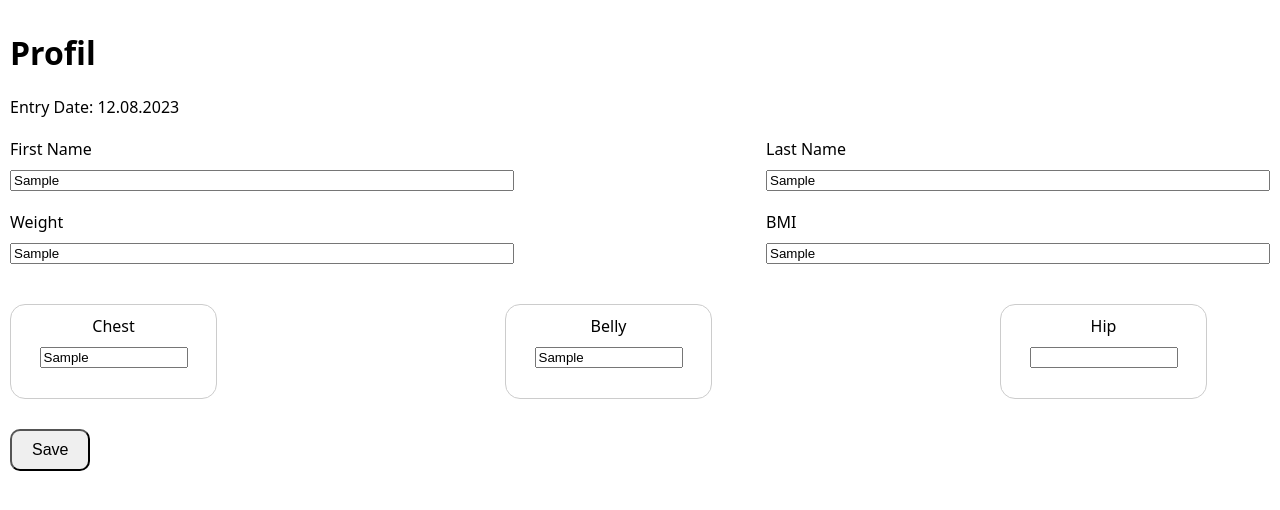
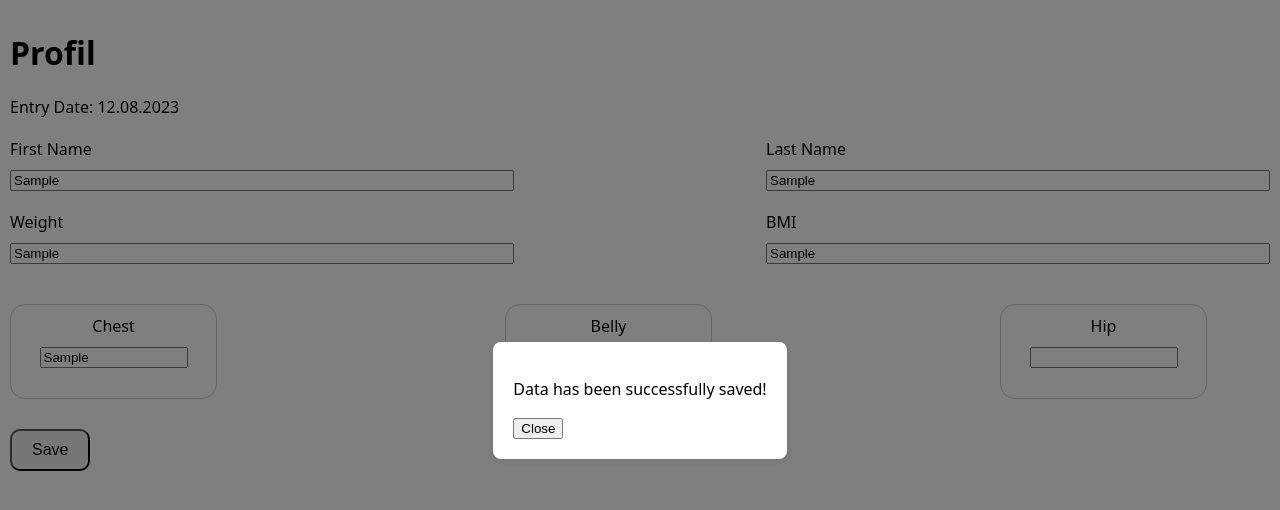
Before and after one commit to oliverhees/capstone, a Next.js app: page /profile in a window 1280 px wide. Both pictures are taken after typing "Sample", "Sample", "Sample", "Sample", "Sample", "Sample" into the empty fields and a click on the button "Save". Shown: the top 510 px of the page. Built offline with nearby package versions, Linux system fonts and the light colour scheme.

Commit message:
add popup

```diff
--- a/components/ProfileForm/index.js
+++ b/components/ProfileForm/index.js
@@ -1,7 +1,9 @@
 import styled from "styled-components";
-import { useEffect } from "react";
+import { useState, useEffect } from "react";
 
 export default function ProfileForm({ setFormData, formData }) {
+  const [showSubmitBox, setShowSubmitBox] = useState(false);
+
   //Handle input change
   const handleInputChange = (event) => {
     const { name, value } = event.target;
@@ -11,7 +13,8 @@ export default function ProfileForm({ setFormData, formData }) {
   //Handle form submit
   const handleSubmit = (event) => {
     event.preventDefault();
-    console.log(formData);
+    setShowSubmitBox(true);
+    console.log(showSubmitBox);
   };
 
   useEffect(() => {
@@ -29,6 +32,21 @@ export default function ProfileForm({ setFormData, formData }) {
     // Save date in the desired format
     setFormData({ ...formData, entryDate: formatDate(currentDate) });
   }, []);
+
+  const SubmitBox = ({ onClose }) => {
+    return (
+      <Overlay>
+        <div className="submit-box">
+          <p>Data has been successfully saved!</p>
+          <button onClick={onClose}>Close</button>
+        </div>
+      </Overlay>
+    );
+  };
+  const handleCloseBox = () => {
+    setShowSubmitBox(false);
+    console.log(showSubmitBox);
+  };
 
   return (
     <ProfileFormDiv onSubmit={handleSubmit}>
@@ -101,6 +119,7 @@ export default function ProfileForm({ setFormData, formData }) {
         </BodyDetailDiv>
       </ProfileFormBodyDiv>
       <SubmitButton type="submit">Save</SubmitButton>
+      {showSubmitBox && <SubmitBox onClose={handleCloseBox} />}
     </ProfileFormDiv>
   );
 }
@@ -164,3 +183,23 @@ const SubmitButton = styled.button`
   border-radius: 10px;
   margin: 30px 0;
 `;
+
+const Overlay = styled.div`
+  position: fixed;
+  top: 0;
+  left: 0;
+  width: 100%;
+  height: 100%;
+  background-color: rgba(0, 0, 0, 0.5);
+  display: flex;
+  justify-content: center;
+  align-items: center;
+
+  .submit-box {
+    background-color: white;
+    padding: 20px;
+    margin: 0 20px;
+    border-radius: 8px;
+    box-shadow: 0 2px 8px rgba(0, 0, 0, 0.1);
+  }
+`;
```
